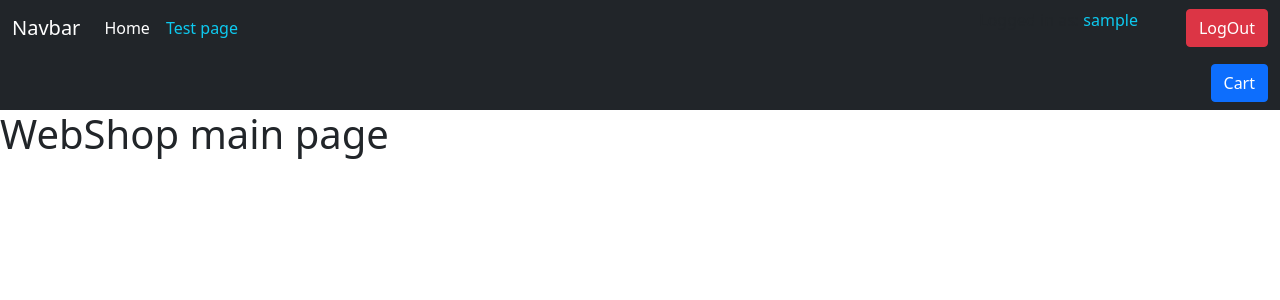
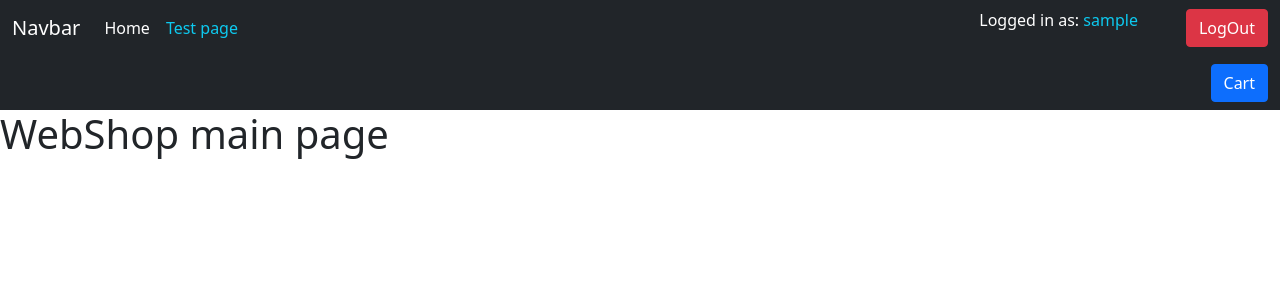
Before and after one commit to anymus0/php-webshop-sessionid, a PHP site: page /index.php in a window 1280 px wide. Shown: the top 300 px of the page. Run offline with PHP 8.4, Linux system fonts and the light colour scheme; the visitor is signed in with stand-in values (Sample User, id 1); data that the repository does not hold is empty.

Commit message:
change text to white in nav

```diff
--- a/src/includes/header.php
+++ b/src/includes/header.php
@@ -48,7 +48,7 @@
           ';
         } else {
           echo '
-          <p class="me-5">Logged in as: <span class="text-info">' . $_SESSION['userName'] . '</span></p>
+          <p class="me-5 text-white">Logged in as: <span class="text-info">' . $_SESSION['userName'] . '</span></p>
           <form action="./user/logout.php" method="POST">
             <input class="btn btn-danger" type="submit" value="LogOut">
           </form>
```
